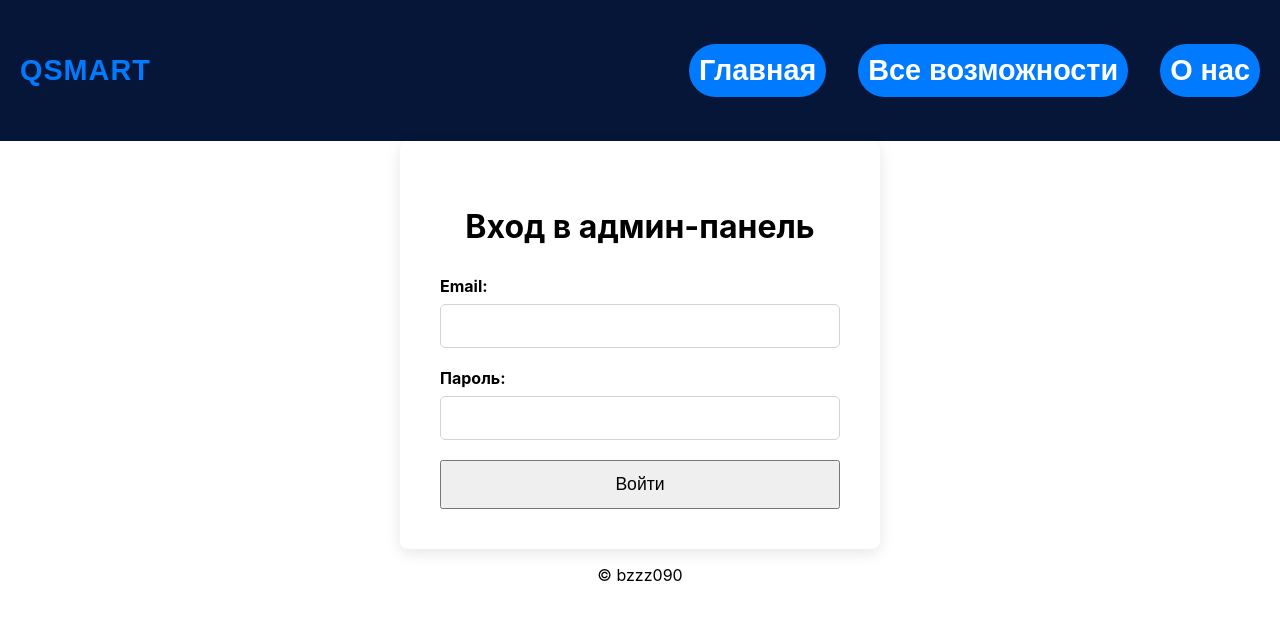
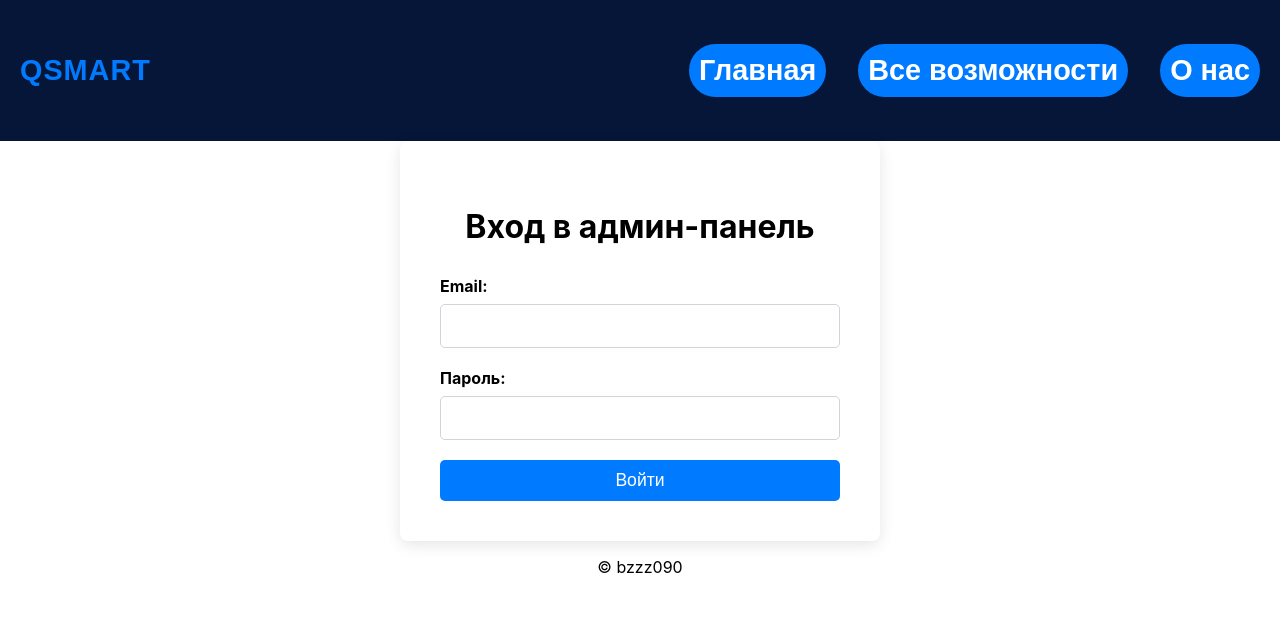
Before and after one commit to rrr090/qsmart, a React (Create React App) app: page /admin/login in a window 1280 px wide. Shown: the top 620 px of the page. Built offline with nearby package versions, Linux system fonts and the light colour scheme; no server answers.

Commit message:
small ui bug fixes

```diff
--- a/src/components/Login.css
+++ b/src/components/Login.css
@@ -53,9 +53,15 @@
     margin-bottom: 20px;
 }
 
-.btn-primary {
+.btn-primary-log {
+    background-color: #007bff;
+    color: white;
     width: 100%;
     padding: 12px;
     font-size: 1.1em;
+    padding: 10px 20px;
+    border: none;
+    border-radius: 5px;
+    cursor: pointer;
     /* Используем глобальные стили для .btn-primary из App.css */
 }
--- a/src/components/Login.js
+++ b/src/components/Login.js
@@ -53,7 +53,7 @@ function Login() {
                         required
                     />
                 </div>
-                <button type="submit" disabled={loading} className="btn btn-primary">
+                <button type="submit" disabled={loading} className="btn btn-primary-log">
                     {loading ? 'Вход...' : 'Войти'}
                 </button>
             </form>
--- a/src/components/OpportunityForm.js
+++ b/src/components/OpportunityForm.js
@@ -246,7 +246,7 @@ function OpportunityForm() {
                 </div>
                 */}
 
-                <button type="submit" className="btn btn-primary" disabled={isSubmitting}>
+                <button type="submit" className="btn btn-primary-log" disabled={isSubmitting}>
                     {isSubmitting ? 'Сохранение...' : (formMode === 'add' ? 'Добавить возможность' : 'Обновить возможность')}
                 </button>
             </form>
--- a/src/pages/AdminDashboard.css
+++ b/src/pages/AdminDashboard.css
@@ -8,7 +8,6 @@
 }
 
 .admin-sidebar {
-    position: fixed;
     width: 300px;
     height: 500px;
     background-color: #343a40; /* Темный фон боковой панели */
```
